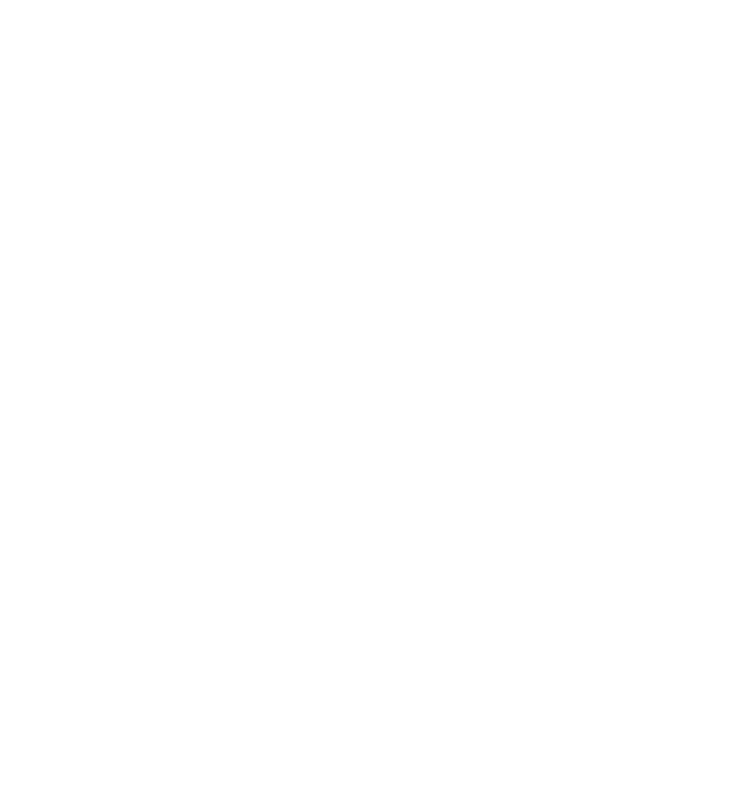
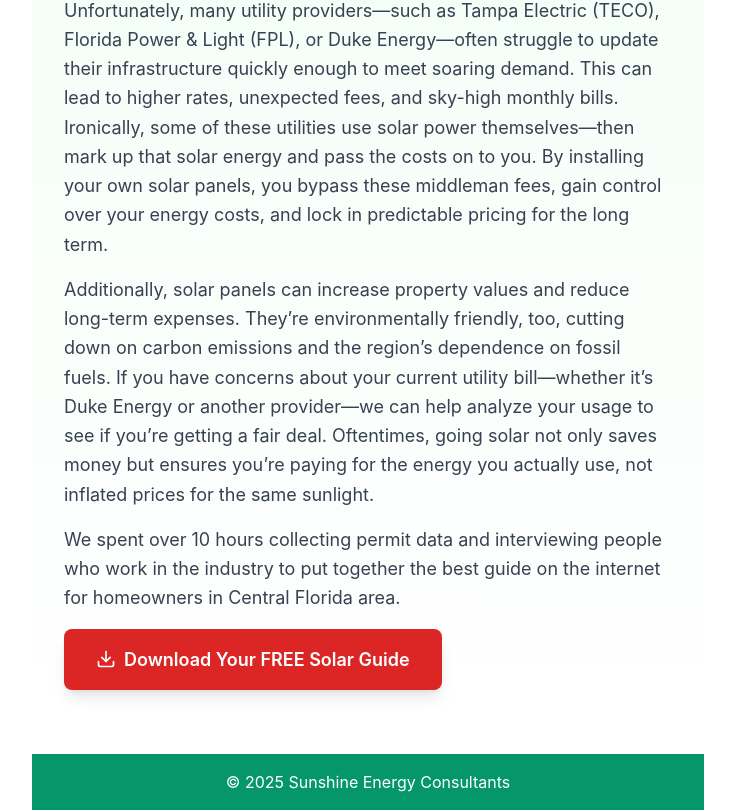
Before and after one commit to mpichardo305/sunshine-energy-consultants, a React (Create React App) app: page /are-solar-panels-worth-it in a window 1280 px wide. Before the commit this address had no page. Shown: the part 509-1319 px from the top of the page, without its empty margins (272-1007 px from the left). Before the commit the page ends 800 px from the top, so only its background shows below. Built offline with nearby package versions, Linux system fonts and the light colour scheme.

Commit message:
updated url so it is seo optimized

```diff
--- a/src/App.js
+++ b/src/App.js
@@ -8,7 +8,7 @@
     <Router>
       <Routes>
         <Route path="/" element={<SolarLanding />} />
-        <Route path="/WorthIt" element={<WorthIt />} />
+        <Route path="/are-solar-panels-worth-it" element={<WorthIt />} />
       </Routes>
     </Router>
   );
--- a/src/SolarLanding.jsx
+++ b/src/SolarLanding.jsx
@@ -31,7 +31,7 @@
                 Download Your FREE Solar Guide
               </button> */}
               <Link
-                to="/WorthIt"
+                to="/are-solar-panels-worth-it"
                 className="inline-block mt-6 bg-emerald-600 text-white py-3 px-5 rounded-lg font-medium hover:bg-emerald-700 transition-colors"
               >
                 Are solar panels worth it? Learn More
--- a/src/WorthIt.jsx
+++ b/src/WorthIt.jsx
@@ -29,7 +29,7 @@
           href="https://drive.google.com/uc?export=download&id=1QWjkvwMJ2UHqE163FpYEeLuuRYxglftS"
           className="inline-flex items-center gap-2 bg-red-600 hover:bg-red-700 text-white font-semibold py-4 px-8 rounded-lg shadow-lg transition-all"
         >
-        <Download className="w-2 h-2" />
+        <Download className="w-5 h-5" />
         Download Your FREE Solar Guide
         </a>
       </article>
```
